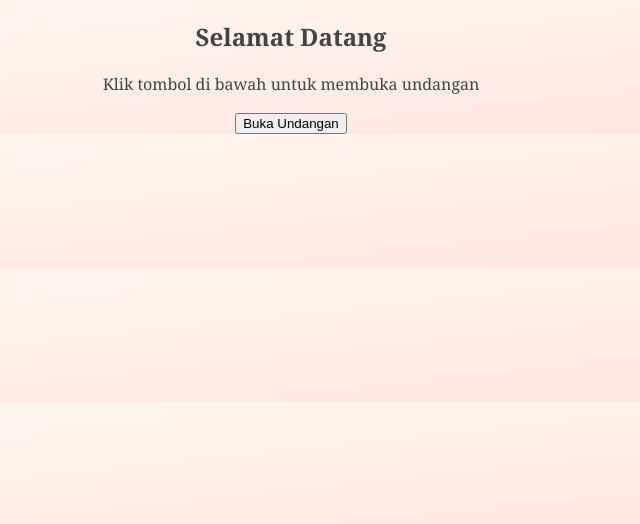
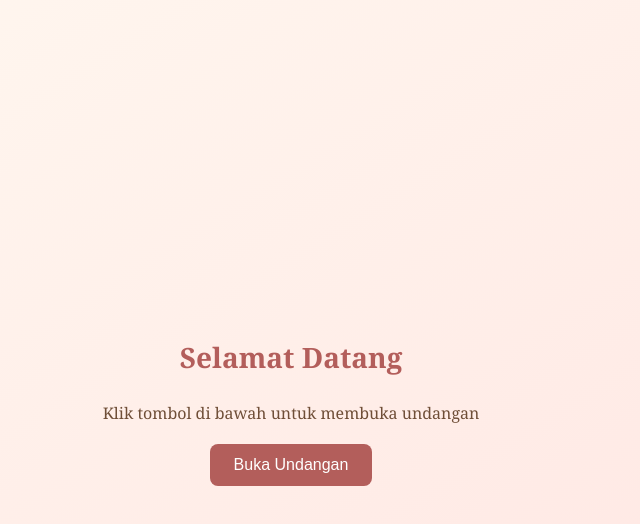
Before and after one commit to indrianinh/undangan, a plain HTML site: page index.html in a window 1280 px wide. Shown: the whole page, without its empty margins (349-989 px from the left). Drawn offline with Linux system fonts and the light colour scheme.

Commit message:
Update styles.css

```diff
--- a/styles.css
+++ b/styles.css
@@ -101,3 +101,43 @@ img {
     transform: translateY(0);
   }
 }
+
+/* Overlay */
+#overlay {
+  position: fixed;
+  top: 0; left: 0;
+  width: 100%; height: 100%;
+  background: linear-gradient(to bottom right, #fff8f0, #ffe4e1);
+  display: flex;
+  flex-direction: column;
+  justify-content: center;
+  align-items: center;
+  z-index: 9999;
+  text-align: center;
+}
+
+#overlay h2 {
+  font-size: 28px;
+  color: #b35e5b;
+  margin-bottom: 10px;
+}
+
+#overlay p {
+  font-size: 16px;
+  margin-bottom: 20px;
+  color: #6f4e37;
+}
+
+#open-btn {
+  background-color: #b35e5b;
+  color: white;
+  padding: 12px 24px;
+  border: none;
+  border-radius: 8px;
+  font-size: 16px;
+  cursor: pointer;
+}
+
+#open-btn:hover {
+  background-color: #a14e4e;
+}
```
